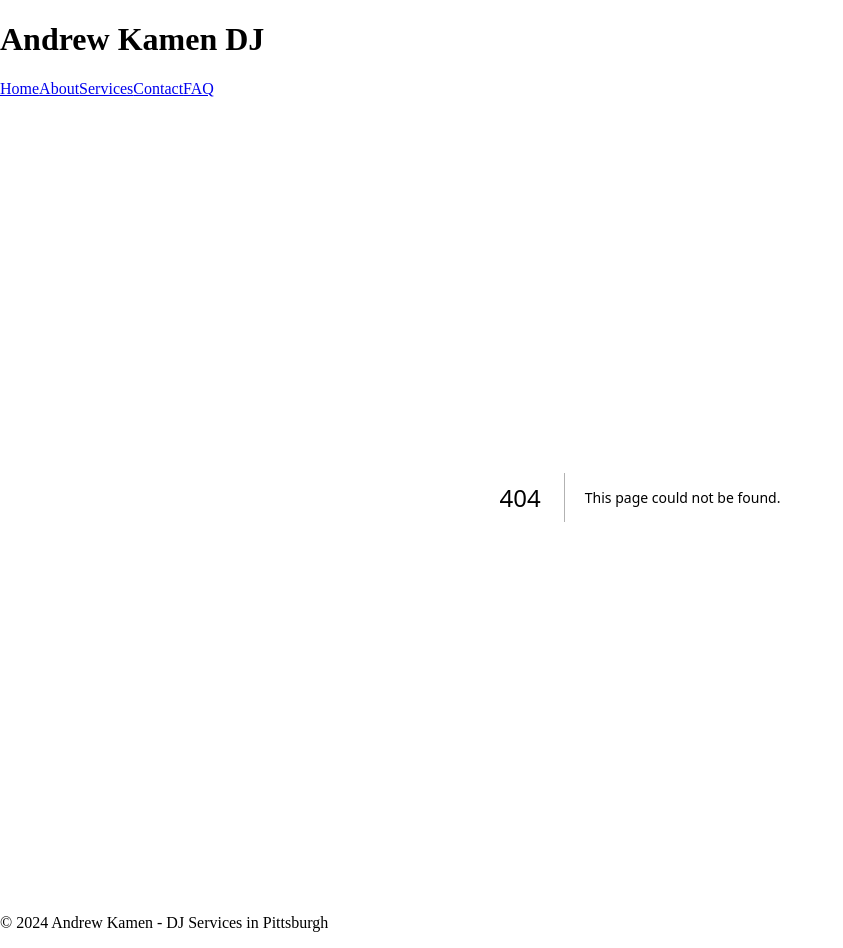
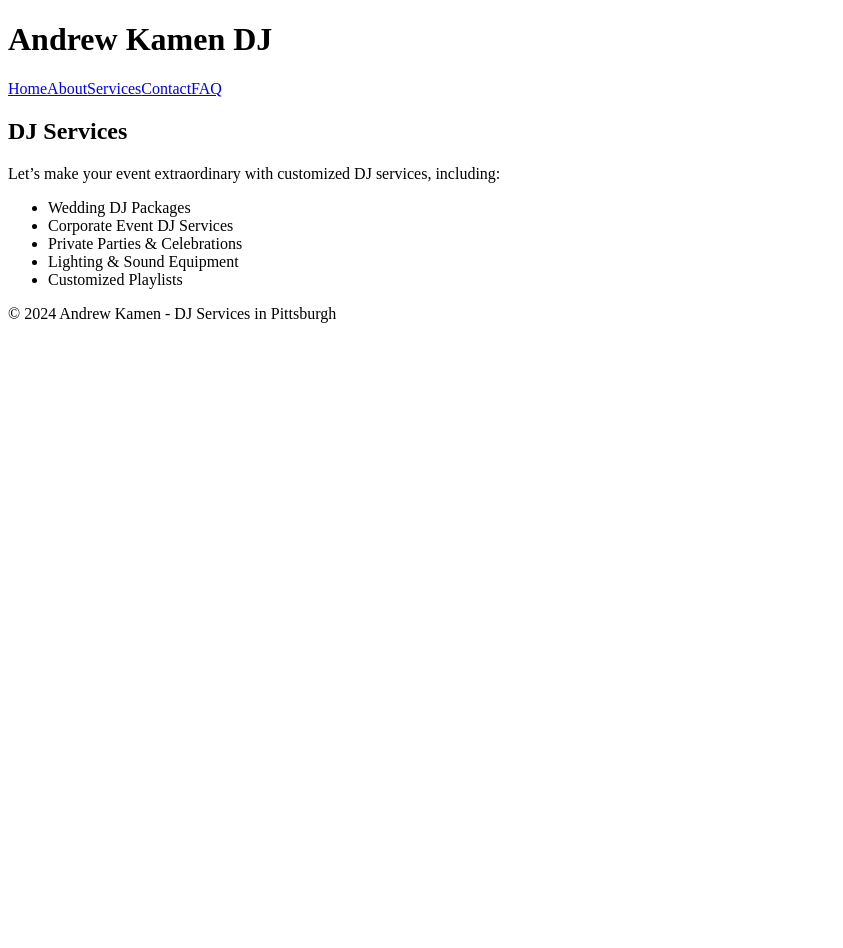
Before and after one commit to katydevelops/kamen_media, a Next.js app: page /services.tsx in a window 1280 px wide. Before the commit this address had no page. Shown: the whole page, without its empty margins (0-843 px from the left). After the commit the page ends 800 px from the top, so only its background shows below. Built offline with nearby package versions, Linux system fonts and the light colour scheme.

Commit message:
add services page

```diff
--- /dev/null
+++ b/app/services.tsx/page.tsx
@@ -0,0 +1,16 @@
+// app/services/page.tsx
+export default function ServicesPage() {
+  return (
+    <div>
+      <h2>DJ Services</h2>
+      <p>Let’s make your event extraordinary with customized DJ services, including:</p>
+      <ul>
+        <li>Wedding DJ Packages</li>
+        <li>Corporate Event DJ Services</li>
+        <li>Private Parties & Celebrations</li>
+        <li>Lighting & Sound Equipment</li>
+        <li>Customized Playlists</li>
+      </ul>
+    </div>
+  );
+}
```
Also changed, not shown: app/about/page.tsx (renamed from about/page.tsx).
